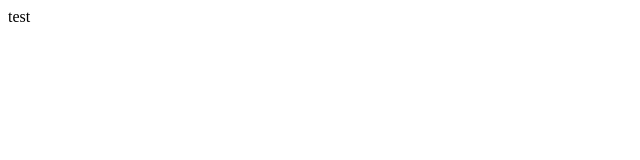
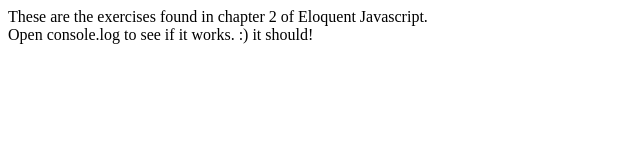
Before and after one commit to cornelism/eloquent-js-exercises, a plain HTML site: page chapter-2/index.html in a window 1280 px wide. Shown: the whole page, without its empty margins (0-640 px from the left). Drawn offline with Linux system fonts and the light colour scheme.

Commit message:
chapter 2 exercises

```diff
--- a/chapter-2/index.html
+++ b/chapter-2/index.html
@@ -2,10 +2,11 @@
 <html lang="en">
 <head>
 	<meta charset="UTF-8">
-	<title>Chapter 2</title>
+	<title>Eloquent Javascript - Chapter 2</title>
 	<script type="text/javascript" src="script.js"></script>
 </head>
 <body>
-	test
+	These are the exercises found in chapter 2 of Eloquent Javascript.<br>
+	Open console.log to see if it works. :) it should!
 </body>
 </html>
```
